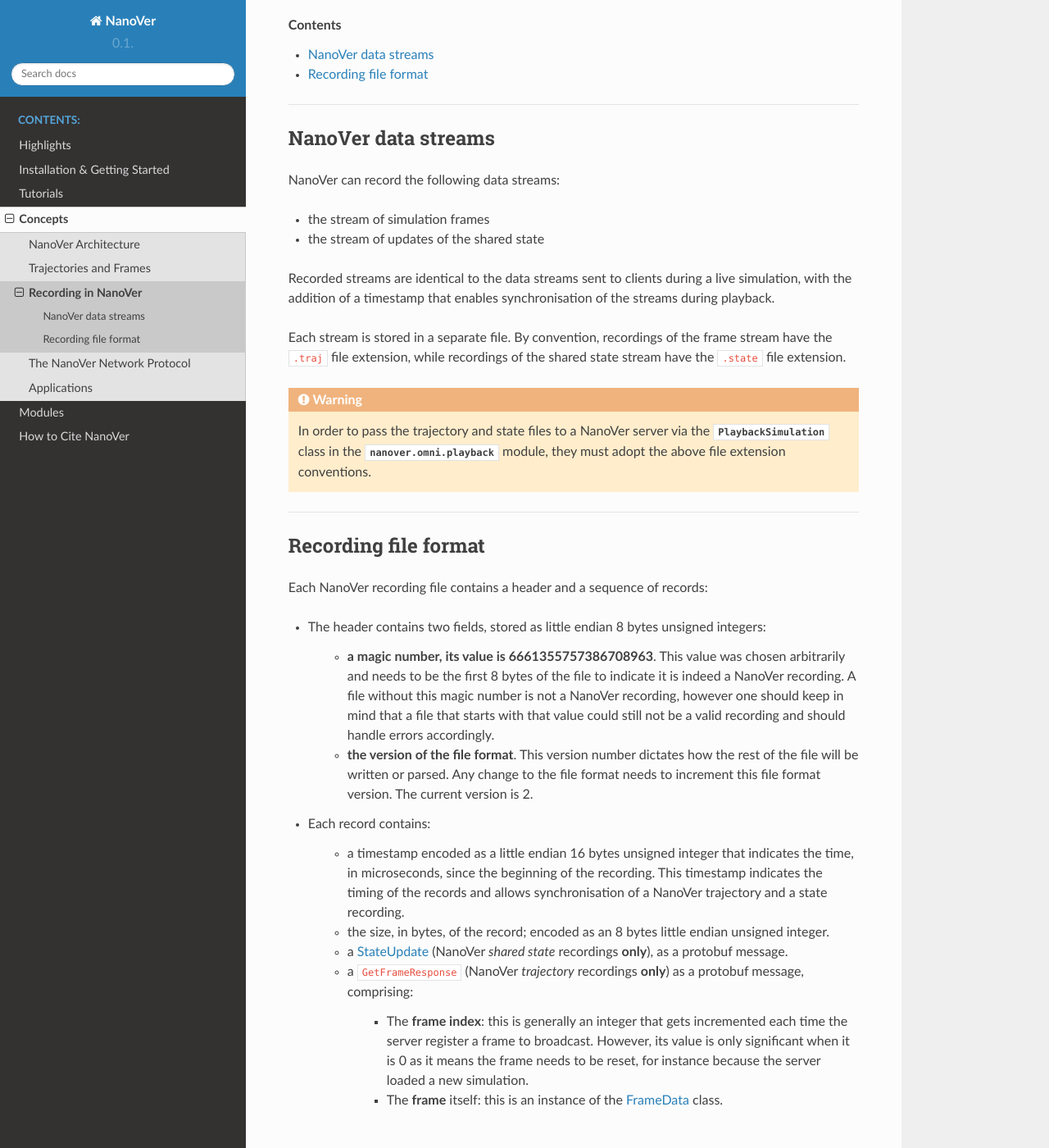
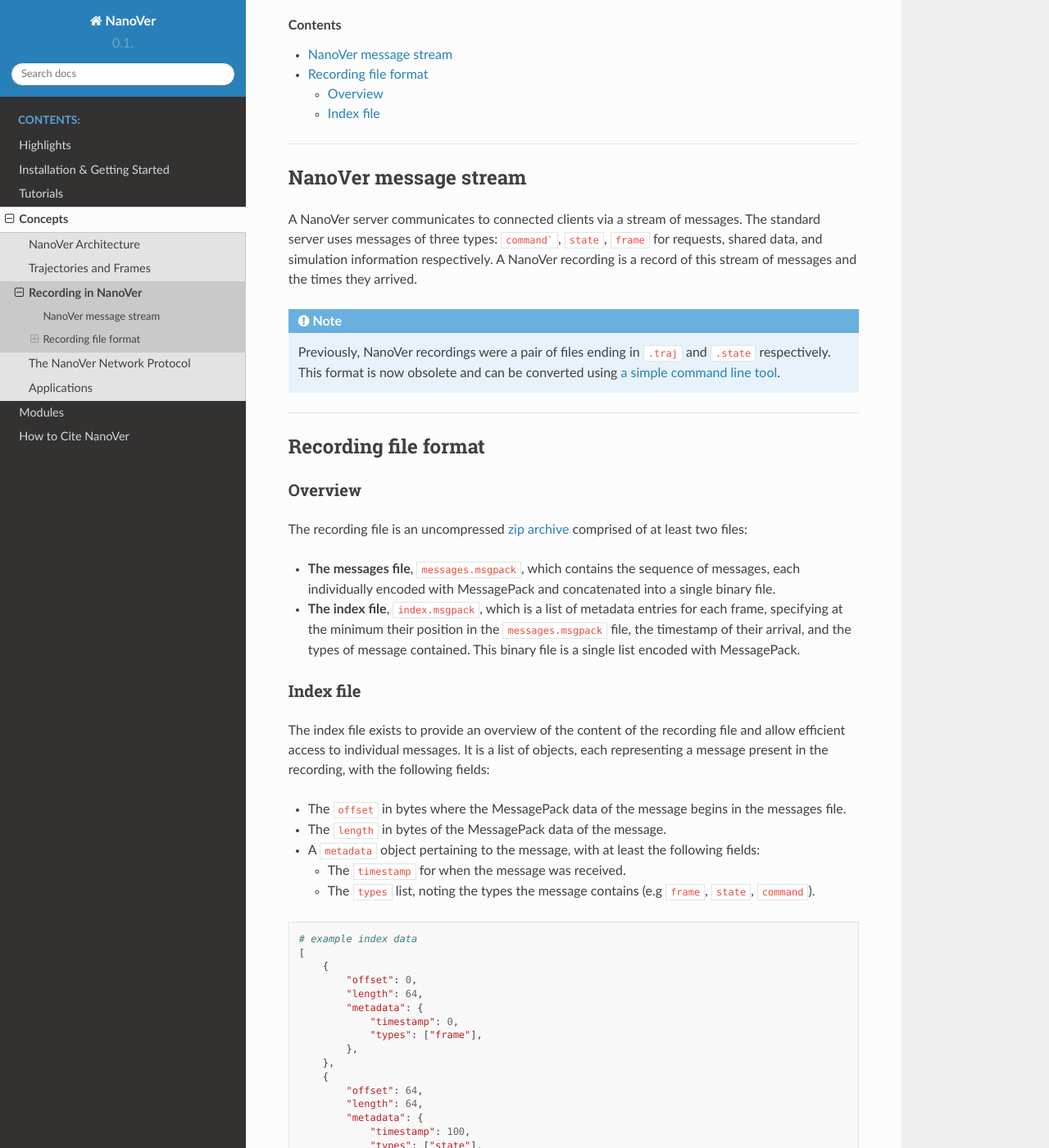
Before and after one commit to IRL2/nanover-docs, a Sphinx documentation site: the page built from source/concepts/recording.rst, in a window 1280 px wide and 1400 px high, scrolled down 237 px. Shown: the whole window at 82% size. Built offline with Sphinx 7.4.7 and the Read the Docs theme 3.1.0, drawn with Linux system fonts in a browser that asks for light colours; pages that are not in the unit, such as notebooks, are missing from menus; the version number could not be read and is left out.

Commit message:
updating recording format

````diff
--- a/source/concepts/recording.rst
+++ b/source/concepts/recording.rst
@@ -16,27 +16,18 @@
 
 ----
 
-####################
-NanoVer data streams
-####################
+######################
+NanoVer message stream
+######################
 
-NanoVer can record the following data streams:
+A NanoVer server communicates to connected clients via a stream of messages. The standard server uses messages of three
+types: ``command```, ``state``, ``frame`` for requests, shared data, and simulation information respectively. A NanoVer
+recording is a record of this stream of messages and the times they arrived.
 
-* the stream of simulation frames
-* the stream of updates of the shared state
+.. note::
 
-Recorded streams are identical to the data streams sent to clients during a live simulation,
-with the addition of a timestamp that enables synchronisation of the streams during playback.
-
-Each stream is stored in a separate file.
-By convention, recordings of the frame stream have the ``.traj`` file extension,
-while recordings of the shared state stream have the ``.state`` file extension.
-
-.. warning::
-
-   In order to pass the trajectory and state files to a NanoVer server via the
-   :class:`PlaybackSimulation` class in the :mod:`nanover.omni.playback` module,
-   they must adopt the above file extension conventions.
+   Previously, NanoVer recordings were a pair of files ending in ``.traj`` and ``.state`` respectively.
+   This format is now obsolete and can be converted using `a simple command line tool <https://github.com/IRL2/nanover-recording-converter>`_.
 
 ----
 
@@ -44,29 +35,53 @@
 Recording file format
 #####################
 
-Each NanoVer recording file contains a header and a sequence of records:
+Overview
+########
 
-* The header contains two fields, stored as little endian 8 bytes unsigned integers:
+The recording file is an uncompressed `zip archive <https://en.wikipedia.org/wiki/ZIP_(file_format)>`_ comprised of
+at least two files:
 
-    * **a magic number, its value is 6661355757386708963**. This value was chosen arbitrarily and needs to be the first
-      8 bytes of the file to indicate it is indeed a NanoVer recording. A file without this magic number is not a NanoVer
-      recording, however one should keep in mind that a file that starts with that value could still not be a valid
-      recording and should handle errors accordingly.
-    * **the version of the file format**. This version number dictates how the rest of the file will be written or parsed.
-      Any change to the file format needs to increment this file format version. The current version is 2.
+* **The messages file**, ``messages.msgpack``, which contains the sequence of messages, each individually encoded with MessagePack and
+  concatenated into a single binary file.
 
-* Each record contains:
+* **The index file**, ``index.msgpack``, which is a list of metadata entries for each frame, specifying at the minimum their position in
+  the ``messages.msgpack`` file, the timestamp of their arrival, and the types of message contained. This binary file
+  is a single list encoded with MessagePack.
 
-    * a timestamp encoded as a little endian 16 bytes unsigned integer that indicates the time, in microseconds,
-      since the beginning of the recording.
-      This timestamp indicates the timing of the records and allows synchronisation of a NanoVer trajectory and a state recording.
-    * the size, in bytes, of the record; encoded as an 8 bytes little endian unsigned integer.
-    * a :ref:`StateUpdate <state-updates>` (NanoVer *shared state* recordings **only**), as a protobuf message.
-    * a ``GetFrameResponse`` (NanoVer *trajectory* recordings **only**) as a protobuf message, comprising:
+Index file
+##########
 
-        * The **frame index**: this is generally an integer that gets incremented each time the server register a frame to broadcast.
-          However, its value is only significant when it is 0 as it means the frame needs to be reset,
-          for instance because the server loaded a new simulation.
-        * The **frame** itself: this is an instance of the :ref:`FrameData <traj-and-frames>` class.
+The index file exists to provide an overview of the content of the recording file and allow efficient access to
+individual messages. It is a list of objects, each representing a message present in the recording, with the following
+fields:
+
+* The ``offset`` in bytes where the MessagePack data of the message begins in the messages file.
+* The ``length`` in bytes of the MessagePack data of the message.
+* A ``metadata`` object pertaining to the message, with at least the following fields:
+
+  * The ``timestamp`` for when the message was received.
+  * The ``types`` list, noting the types the message contains (e.g ``frame``, ``state``, ``command``).
+
+.. code:: python
+
+    # example index data
+    [
+        {
+            "offset": 0,
+            "length": 64,
+            "metadata": {
+                "timestamp": 0,
+                "types": ["frame"],
+            },
+        },
+        {
+            "offset": 64,
+            "length": 64,
+            "metadata": {
+                "timestamp": 100,
+                "types": ["state"],
+            },
+        }
+    ]
 
 |
````
